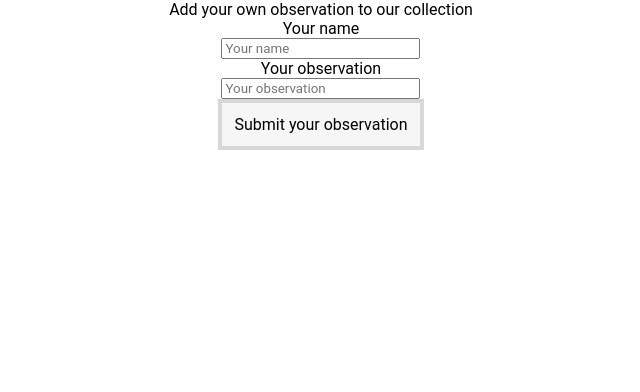
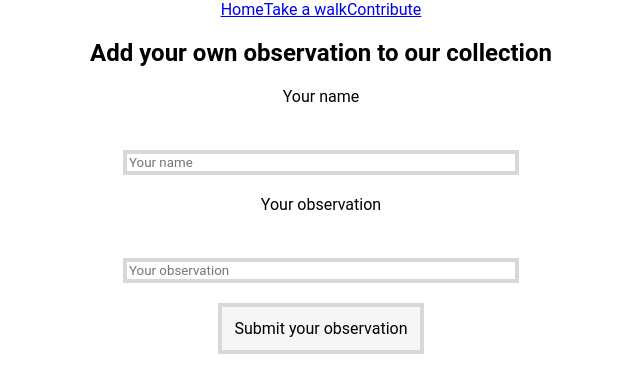
Before and after one commit to timhausweiler/p2-squirrel-safari, a React (Create React App) app in the folder squirrel-safari/: page /contribute in a window 1280 px wide. Shown: the top 392 px of the page, without its empty margins (319-959 px from the left). Built offline with nearby package versions, Linux system fonts and the light colour scheme; no server answers.

Commit message:
add navbar

```diff
--- a/squirrel-safari/src/App.js
+++ b/squirrel-safari/src/App.js
@@ -6,12 +6,14 @@ import { useState, useEffect } from 'react';
 import Contribute from './Components/Contribute';
 import TakeWalkButton from './Components/TakeWalkButton';
 import StoryContainer from './Components/StoryContainer';
+import Navbar from './Components/Navbar';
 
 function App() {
   const [click, setClick] = useState();
 
   return (
     <div className="App">
+      <Navbar/>
       <Routes>
         <Route path="/" element={
           <div className ="body">
@@ -23,6 +25,7 @@ function App() {
             <h1>Welcome to Squirrel Safari</h1>
             <p>Squirrel Safari allows you to take a (virtual) walk through Central Park to learn about the local squirrel population!</p>
             <TakeWalkButton click={click} setClick={ setClick} buttonText = "Take a walk"/>
+            <br />
             <br/>
             <Link to="/contribute" className = "link">Or contribute your own observation to our collection</Link>
           </div>
--- a/squirrel-safari/src/Components/Contribute.jsx
+++ b/squirrel-safari/src/Components/Contribute.jsx
@@ -34,7 +34,7 @@ export default function Contribute() {
 
   return (
     <div>
-      Add your own observation to our collection
+      <h2>Add your own observation to our collection</h2>
       <Form
         input={input}
         handleTextInput={handleTextInput}
--- a/squirrel-safari/src/Components/Form.jsx
+++ b/squirrel-safari/src/Components/Form.jsx
@@ -6,14 +6,11 @@ export default function Form(props) {
 
   return (
     <form onSubmit={props.handleSubmit}>
-      <label>Your name</label>
-      <br />
-      <input id="name" value={name} placeholder="Your name" onChange={props.handleTextInput} ></input>
-      <br />
-      <label>Your observation</label>
-      <br />
-      <input id="story" value={story} placeholder="Your observation" onChange={props.handleTextInput} ></input>
-      <br />
+      <p>Your name</p>
+      <input id="name" value={name} placeholder="Your name" onChange={props.handleTextInput}></input>
+      <p>Your observation</p>
+      <input id="story" value={story} placeholder="Your observation" onChange={props.handleTextInput}></input>
+      <br/>
       <button>Submit your observation</button>
     </form>
 
--- /dev/null
+++ b/squirrel-safari/src/Components/Navbar.jsx
@@ -0,0 +1,11 @@
+import { Link } from "react-router-dom"
+
+export default function Navbar() {
+  return (
+    <div>
+      <Link to="/">Home</Link>
+      <Link to="/story/:id">Take a walk</Link>
+      <Link to="/contribute">Contribute</Link>
+    </div>
+  )
+}
--- a/squirrel-safari/src/index.css
+++ b/squirrel-safari/src/index.css
@@ -48,7 +48,7 @@ button {
 }
 
 .map {
-  height: 100%;
+  height: 80%;
   margin: 0 1vw;
   border: solid rgb(216, 216, 216) 4px;
 }
@@ -88,3 +88,9 @@ button {
   width: 30vw;
   border: solid rgb(216, 216, 216) 4px;
 }
+
+input {
+  width: 30vw;
+  border: solid rgb(216, 216, 216) 4px;
+  margin: 20px;
+}
```
